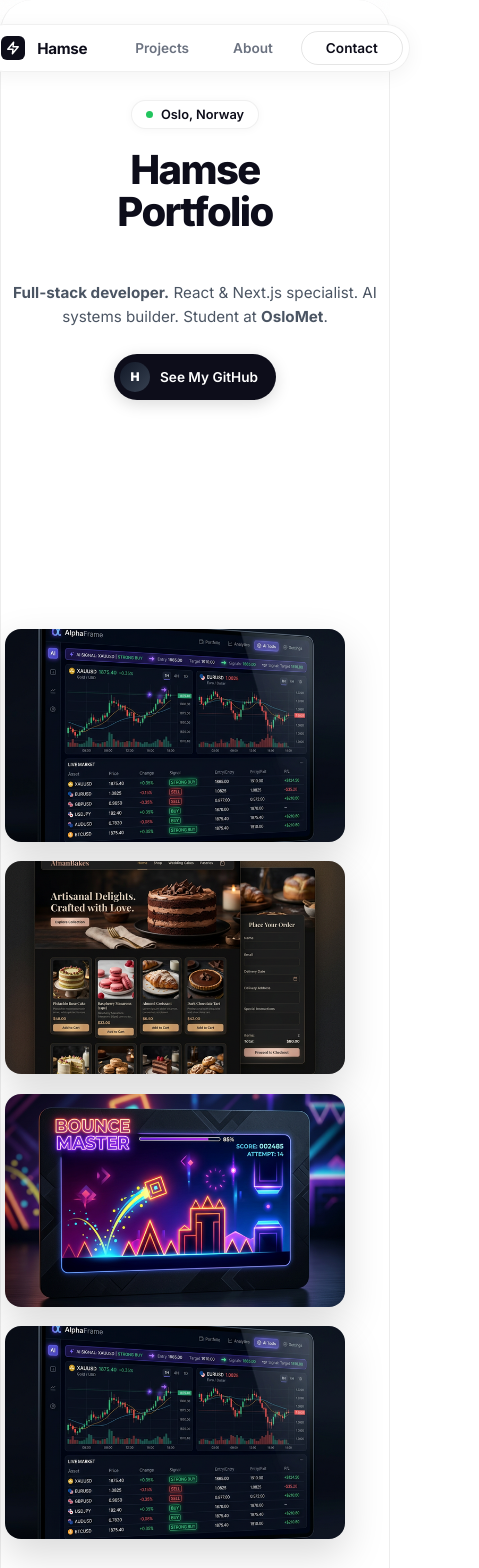
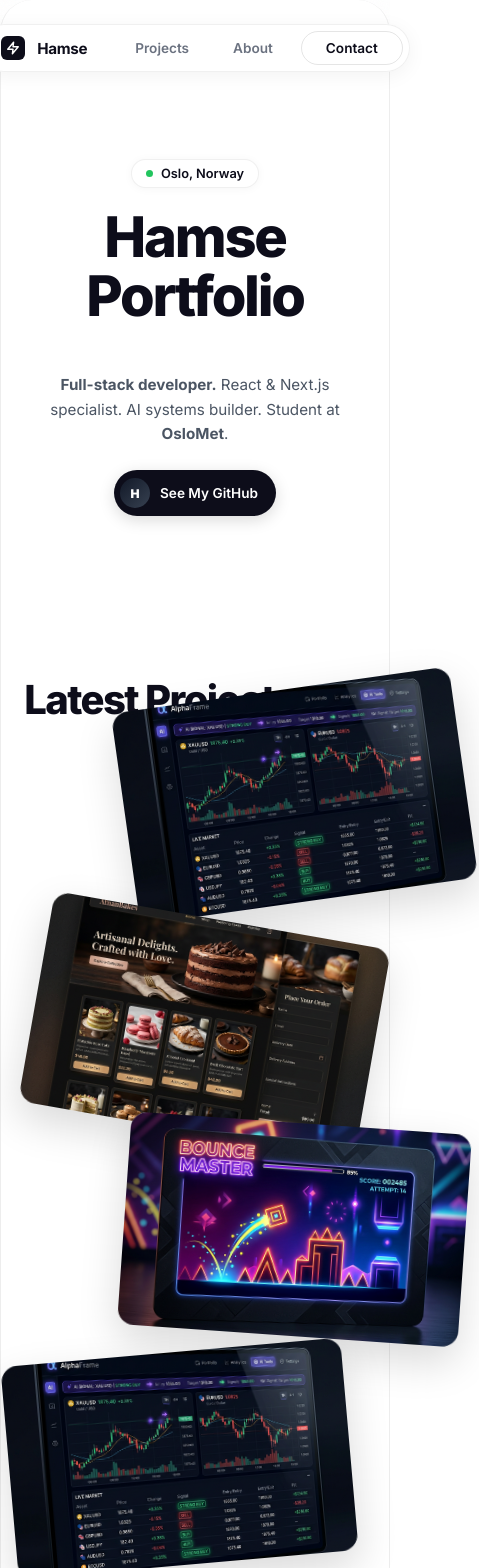
Before and after one commit to xamseslb/Hamse-portfolio, a Next.js app in the folder next-app/: page / in a window 390 px wide. Shown: the top 1568 px of the page, 479 px wide, since content can reach past the window. Built offline with nearby package versions, Linux system fonts and the light colour scheme.

Commit message:
feat: complete rewrite of parallax logic to use natural DOM flow and inverse translations for perfect responsive grids

```diff
--- a/next-app/src/components/HeroSection.jsx
+++ b/next-app/src/components/HeroSection.jsx
@@ -13,13 +13,13 @@ const PROJECTS = [
 ];
 
 function ProjectCard({ project, progress, stackRotate, fromX, fromY }) {
-    // We map the progress from [0, 1] to go FROM scattered stack points TO 0,0 (natural grid location)
-    const x = useTransform(progress, [0, 1], [fromX, 0]);
-    const y = useTransform(progress, [0, 1], [fromY, 0]);
+    // Animates the card from the stacked position (fromX/fromY) to its natural DOM grid position (0, 0)
+    const x = useTransform(progress, [0, 1], [fromX, "0px"]);
+    const y = useTransform(progress, [0, 1], [fromY, "0px"]);
     const rotate = useTransform(progress, [0, 1], [stackRotate, 0]);
 
-    // Cards are opaque by default except for the intro fade
-    const infoOpacity = useTransform(progress, [0.4, 0.9], [0, 1]);
+    // The card info specifically fades in later when it reaches the grid
+    const infoOpacity = useTransform(progress, [0.6, 1], [0, 1]);
 
     return (
         <motion.a
@@ -56,19 +56,14 @@ export default function HeroSection() {
         offset: ['start start', 'end end'],
     });
 
-    const smoothProgress = scrollYProgress;
-
-    // The Latest Projects heading fades down slightly as grid opens
-    const headingOpacity = useTransform(smoothProgress, [0.35, 0.55], [0, 1]);
-    const headingY = useTransform(smoothProgress, [0.35, 0.55], [30, 0]);
-    const dividerOpacity = useTransform(smoothProgress, [0.3, 0.5], [0, 1]);
-    const viewMoreOp = useTransform(smoothProgress, [0.85, 1], [0, 1]);
-
     return (
         <section ref={containerRef} className={styles.scrollContainer}>
 
-            {/* LAYER 1: Normal document flow. Scrolls away naturally. */}
-            <div className={styles.normalFlowContent}>
+            {/*
+        LAYER 1: HERO SCREEN
+        Takes up the first viewport. Scrolls up normally.
+      */}
+            <div className={styles.heroScreen}>
                 <div className={styles.heroText}>
                     <div className={styles.locationBadge}>
                         <span className={styles.dot} />
@@ -97,54 +92,59 @@ export default function HeroSection() {
                 </div>
             </div>
 
-            {/* LAYER 2: Sticky Cards Viewport. This stays on screen as you scroll the massive 280vh container. */}
-            <div className={styles.stickyCardsViewport}>
-                <div className={styles.stickyInner}>
+            {/*
+        LAYER 2: GRID SCREEN
+        This follows naturally after the hero screen in the document flow.
+        The cards physically live here in the HTML, but use fromX/fromY to visually start
+        up in the Hero Screen!
+      */}
+            <div className={styles.gridScreen}>
 
-                    <motion.div className={styles.divider} style={{ opacity: dividerOpacity }} />
+                <div className={styles.gridHeader}>
+                    <h2 className={styles.latestTitle}>Latest Projects</h2>
+                </div>
 
-                    <motion.div className={styles.gridHeading} style={{ opacity: headingOpacity, y: headingY }}>
-                        <h2 className={styles.latestTitle}>Latest Projects</h2>
-                    </motion.div>
-
-                    {/*
-            Instead of absolute positioning, we use a real CSS GRID.
-            Framer Motion will translate them OUT of the grid to start,
-            and bring them HOME to (0,0) as you scroll.
-          */}
                 <div className={styles.perfectGrid}>
+                    {/* Top Left - Move Right 1 column, Move Up 75vh */}
                     <ProjectCard
                         project={PROJECTS[0]}
-                            progress={smoothProgress}
-                            stackRotate={9}
-                            fromX="40vw" fromY="-20vh"
+                        progress={scrollYProgress}
+                        stackRotate={-8}
+                        fromX="calc(100% + 24px - 15px)"
+                        fromY="calc(-75vh + 10px)"
                     />
+                    {/* Top Right - Target Stack exactly over this column. Move Up 75vh */}
                     <ProjectCard
                         project={PROJECTS[1]}
-                            progress={smoothProgress}
-                            stackRotate={12}
-                            fromX="5vw" fromY="-20vh"
+                        progress={scrollYProgress}
+                        stackRotate={10}
+                        fromX="10px"
+                        fromY="calc(-75vh - 10px)"
                     />
+                    {/* Bottom Left - Move Right 1 column, Move Up 75vh AND 1 Row Height */}
                     <ProjectCard
                         project={PROJECTS[2]}
-                            progress={smoothProgress}
-                            stackRotate={5}
-                            fromX="40vw" fromY="-60vh"
+                        progress={scrollYProgress}
+                        stackRotate={4}
+                        fromX="calc(100% + 24px + 5px)"
+                        fromY="calc(-100% - 24px - 75vh + 15px)"
                     />
+                    {/* Bottom Right - Target Stack exactly over this column. Move Up 75vh AND 1 Row Height */}
                     <ProjectCard
                         project={PROJECTS[3]}
-                            progress={smoothProgress}
+                        progress={scrollYProgress}
                         stackRotate={-5}
-                            fromX="5vw" fromY="-60vh"
+                        fromX="-15px"
+                        fromY="calc(-100% - 24px - 75vh - 5px)"
                     />
                 </div>
 
-                    <motion.div className={styles.viewMore} style={{ opacity: viewMoreOp }}>
+                <div className={styles.viewMore}>
                     <a href="/projects">View More Projects ↗</a>
-                    </motion.div>
+                </div>
 
             </div>
-            </div>
+
         </section>
     );
 }
--- a/next-app/src/components/HeroSection.module.css
+++ b/next-app/src/components/HeroSection.module.css
@@ -1,31 +1,26 @@
 /* ============================================
-   HeroSection — Parallax Scrolling Layout
+   HeroSection — Natural Flow Parallax
    ============================================ */
 
 .scrollContainer {
     position: relative;
-    height: 220vh;
-    /* Enough scroll distance */
+    width: 100%;
 }
 
-/* ---- Layer 1: Normal Flow Content ---- */
-.normalFlowContent {
-    position: absolute;
-    top: 15vh;
-    left: 6%;
-    width: 88%;
-    z-index: 5;
-    pointer-events: none;
-    /* let clicks pass down if needed */
+.heroScreen {
+    min-height: 90vh;
+    /* gives enough height for the hero text */
+    width: 100%;
+    display: flex;
+    flex-direction: column;
+    justify-content: center;
+    padding: 0 6%;
 }
 
 .heroText {
     max-width: 500px;
-    display: flex;
-    flex-direction: column;
-    align-items: flex-start;
-    pointer-events: auto;
-    /* re-enable clicks for links */
+    position: relative;
+    z-index: 5;
 }
 
 .heroName {
@@ -105,44 +100,19 @@
     color: white;
 }
 
-/* ---- Layer 2: Sticky Cards Viewport ---- */
-.stickyCardsViewport {
-    position: sticky;
-    top: 0;
-    height: 100vh;
+/* ---- Layer 2: Grid Screen ---- */
+
+.gridScreen {
     width: 100%;
-    pointer-events: none;
-    /* So it doesn't block the text underneath before scrolling */
-    z-index: 10;
+    padding: 0 6% 15vh;
     display: flex;
-    align-items: center;
-    justify-content: center;
+    flex-direction: column;
+    position: relative;
+    z-index: 2;
 }
 
-.stickyInner {
-    position: relative;
-    width: 100%;
-    height: 100%;
-    max-width: 1152px;
-    /* same as layout max-w */
-}
-
-/* The divider line */
-.divider {
-    position: absolute;
-    top: 15vh;
-    left: 6%;
-    right: 6%;
-    height: 1px;
-    background: rgba(0, 0, 0, 0.06);
-}
-
-/* "Latest Projects" heading */
-.gridHeading {
-    position: absolute;
-    top: 20vh;
-    left: 6%;
-    pointer-events: auto;
+.gridHeader {
+    margin-bottom: 40px;
 }
 
 .latestTitle {
@@ -150,43 +120,29 @@
     font-weight: 800;
     letter-spacing: -0.04em;
     color: #0D0D1A;
-    margin-bottom: 8px;
 }
 
-/* ---- CSS GRID ---- */
 .perfectGrid {
-    position: absolute;
-    top: 35vh;
-    /* below the heading */
-    left: 6%;
-    right: 6%;
-    height: 55vh;
-    /* fill remaining screen reasonably */
+    width: 100%;
     display: grid;
     grid-template-columns: 1fr 1fr;
-    grid-template-rows: 1fr 1fr;
-    gap: 20px;
-    pointer-events: none;
-    /* parent is none */
+    gap: 24px;
 }
 
 .card {
     position: relative;
     width: 100%;
-    height: 100%;
+    aspect-ratio: 16 / 10;
     border-radius: 16px;
     box-shadow: 0 16px 40px rgba(0, 0, 0, 0.15);
     cursor: pointer;
     display: block;
     text-decoration: none;
-    pointer-events: auto;
-    /* Re-enable clicks */
+    background: #f0f0f0;
 
-    /* Hardware Acceleration to ensure 60fps translation */
     will-change: transform;
     -webkit-backface-visibility: hidden;
     backface-visibility: hidden;
-    transform: translateZ(0);
     transition: box-shadow 0.3s;
 }
 
@@ -200,7 +156,6 @@
     height: 100%;
     border-radius: 16px;
     overflow: hidden;
-    background: #f0f0f0;
 }
 
 .cardOverlay {
@@ -217,7 +172,7 @@
     content: '';
     position: absolute;
     inset: 0;
-    background: linear-gradient(to bottom, transparent 40%, rgba(0, 0, 0, 0.6) 100%);
+    background: linear-gradient(to bottom, transparent 50%, rgba(0, 0, 0, 0.7) 100%);
 }
 
 .cardTag {
@@ -265,12 +220,8 @@
 
 /* ---- View More Projects ---- */
 .viewMore {
-    position: absolute;
-    bottom: 2vh;
-    left: 0;
-    right: 0;
+    margin-top: 60px;
     text-align: center;
-    pointer-events: auto;
 }
 
 .viewMore a {
@@ -284,70 +235,26 @@
     color: #4F46E5;
 }
 
-/* ---- Responsive ---- */
+/* Responsive adjustments */
 @media (max-width: 900px) {
-    .scrollContainer {
-        height: auto;
+    .heroScreen {
+        text-align: center;
+        align-items: center;
+        min-height: 80vh;
     }
 
-    .stickyCardsViewport {
-        position: relative;
-        height: auto;
-        padding: 120px 24px 60px;
-        text-align: center;
-    }
-
-    .normalFlowContent {
-        position: relative;
-        top: auto;
-        left: auto;
-        padding-top: 100px;
-        width: 100%;
-        text-align: center;
+    .heroText {
         align-items: center;
         display: flex;
         flex-direction: column;
     }
 
-    .heroText {
-        align-items: center;
-        max-width: none;
+    .perfectGrid {
+        grid-template-columns: 1fr;
+        gap: 16px;
     }
 
-    .perfectGrid {
-        position: relative;
-        top: auto;
-        left: auto;
-        height: auto;
-        display: flex;
-        flex-direction: column;
-    }
-
-    .card {
-        aspect-ratio: 16/10;
-        height: auto;
-    }
-
-    .gridHeading {
-        position: relative;
-        top: auto;
-        left: auto;
-        margin-top: 40px;
-        margin-bottom: 20px;
-        text-align: center;
-    }
-
-    .heroName {
-        font-size: 2.5rem;
-    }
-
-    .viewMore {
-        position: relative;
-        bottom: auto;
-        margin-top: 40px;
-    }
-
-    .divider {
-        display: none;
+    .card:nth-child(n+3) {
+        /* Need to adjust the Y-transform on mobile since they stack differently, but framer motion handles it via JS */
     }
 }
```
Lines whose indentation alone changed are shown as unchanged.
